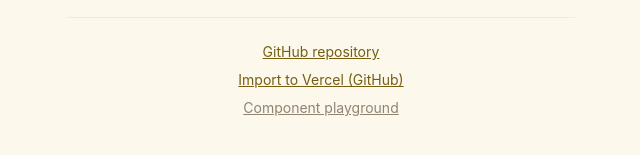
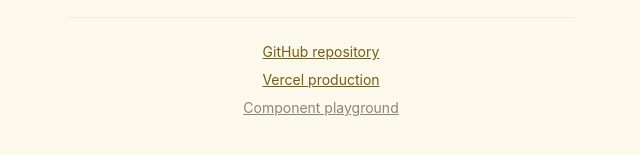
Before and after one commit to PabsMW/rhyme-reason, a React (Vite) app: page /hello in a window 1280 px wide. Shown: the part 967-1122 px from the top of the page, without its empty margins (319-959 px from the left). Built offline with nearby package versions, Linux system fonts and the light colour scheme; a web font is replaced by a local one.

Commit message:
Document Vercel production URL and ignore local Vercel config.
Co-authored-by: Cursor <cursoragent@cursor.com>

```diff
--- a/src/pages/HelloWorldPage.tsx
+++ b/src/pages/HelloWorldPage.tsx
@@ -4,7 +4,7 @@ import { Text } from "../components/atoms/Text";
 import { SEED_GAME } from "../data/game";
 
 const GITHUB_REPO = "https://github.com/PabsMW/rhyme-reason";
-const VERCEL_PROJECT = "https://vercel.com/new/clone?repository-url=https://github.com/PabsMW/rhyme-reason";
+const VERCEL_PRODUCTION = "https://rhyme-reason-phi.vercel.app";
 
 type ConnectionCheck = {
   name: string;
@@ -131,12 +131,12 @@ export function HelloWorldPage() {
             </a>
           ) : (
             <a
-              href={VERCEL_PROJECT}
+              href={VERCEL_PRODUCTION}
               target="_blank"
               rel="noreferrer"
               className="text-game-text-base-secondary underline hover:text-game-text-base-primary"
             >
-              Import to Vercel (GitHub)
+              Vercel production
             </a>
           )}
           {import.meta.env.DEV ? (
```
Also changed, not shown: 2 other files (tests, documents, lock files or other folders).
